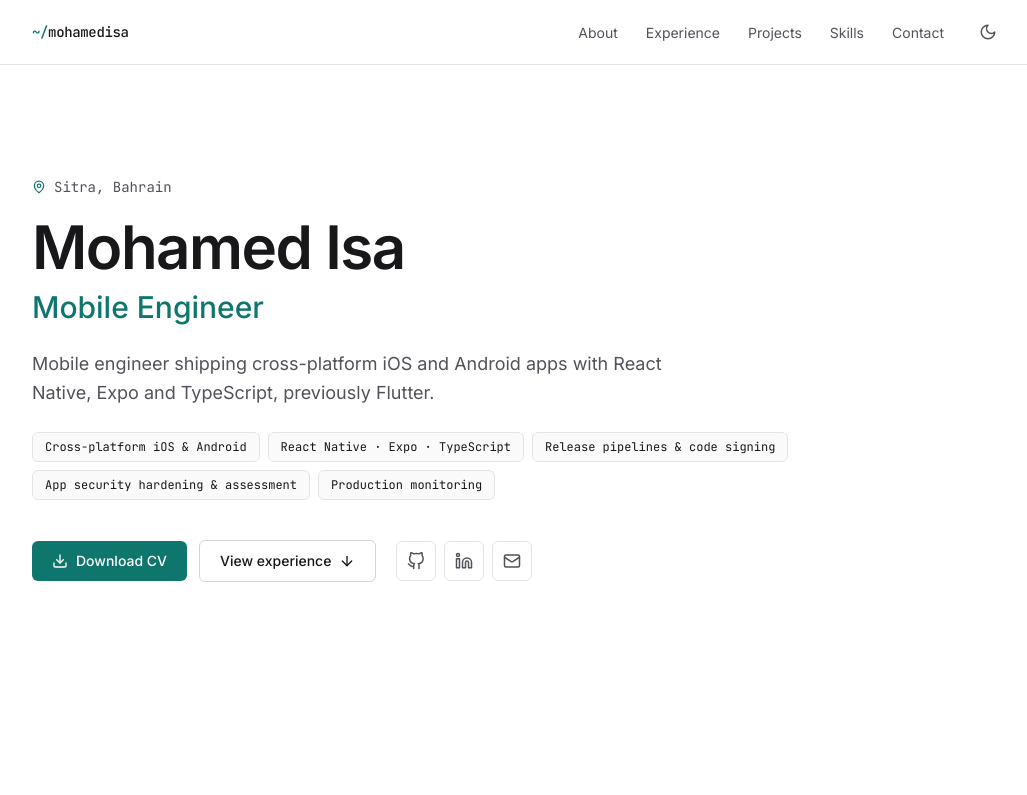
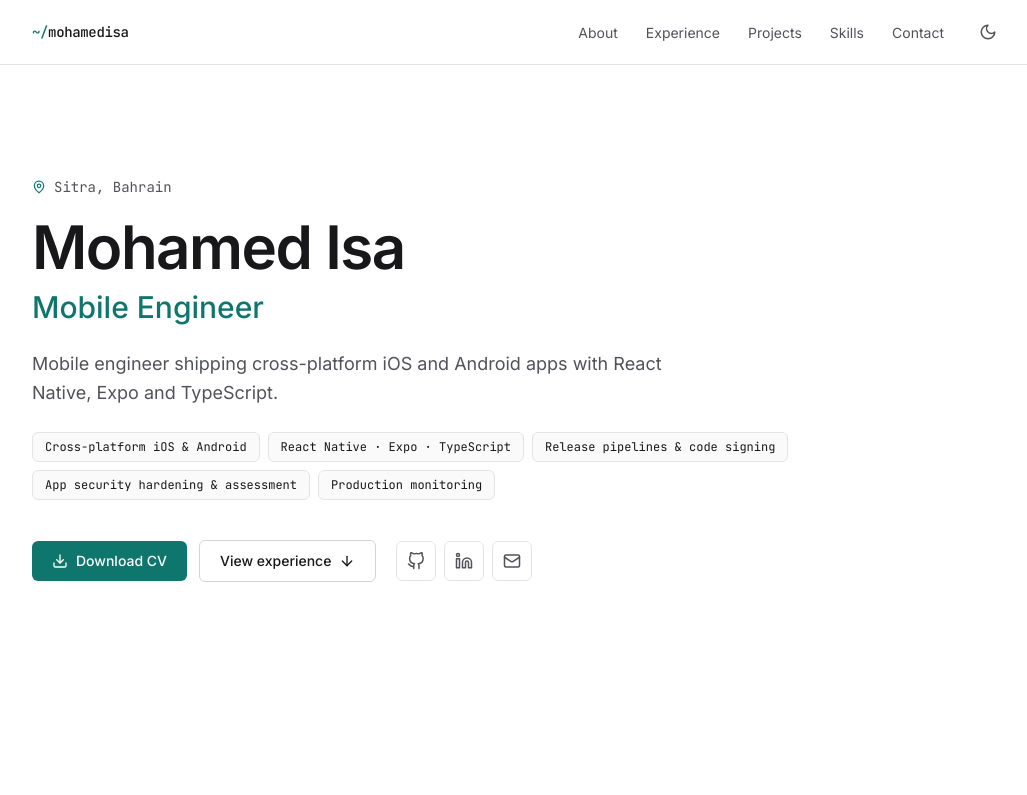
Before and after one commit to MohamedIsa/mohamedisa-portfolio, a Next.js app: page / in a window 1280 px wide. Shown: the top 795 px of the page, without its empty margins (120-1147 px from the left). Built offline with nearby package versions, Linux system fonts and the light colour scheme.

Commit message:
Drop "previously Flutter" from the About text
Co-Authored-By: Claude Fable 5.1 <noreply@anthropic.com>
Claude-Session: https://claude.ai/code/session_01CN296QBKKazX5cnoycDiqy

```diff
--- a/src/data/profile.ts
+++ b/src/data/profile.ts
@@ -70,7 +70,7 @@ export const profile: Profile = {
   linkedin: "https://www.linkedin.com/in/mohamed-isa-0110b529b",
   cvPath: "/MohamedIsa_CV.pdf",
   about:
-    "Mobile engineer shipping cross-platform iOS and Android apps with React Native, Expo and TypeScript, previously Flutter. Work goes beyond the UI layer: release pipelines and code signing, app security hardening and assessment, production monitoring, and Node.js/PostgreSQL backend work on AWS.",
+    "Mobile engineer shipping cross-platform iOS and Android apps with React Native, Expo and TypeScript. Work goes beyond the UI layer: release pipelines and code signing, app security hardening and assessment, production monitoring, and Node.js/PostgreSQL backend work on AWS.",
   languages: ["Arabic", "English"],
 };
 
```
